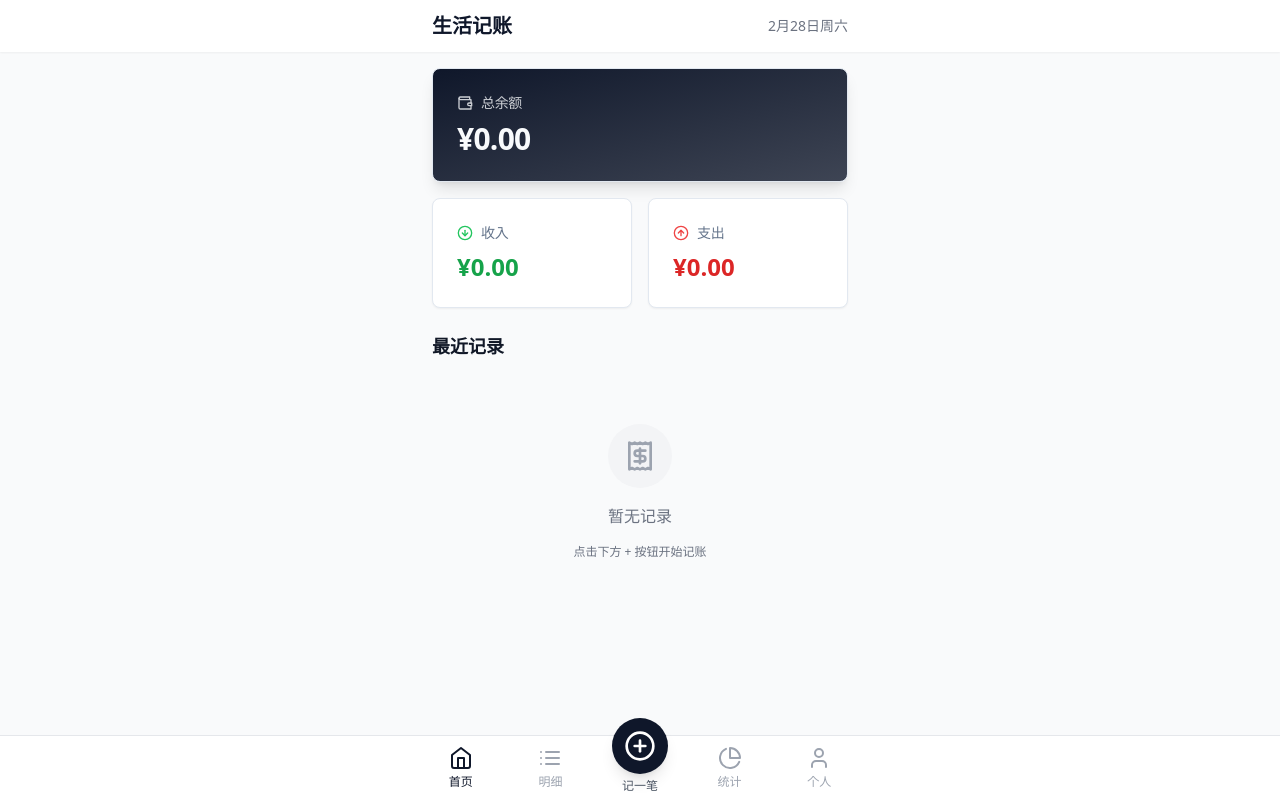
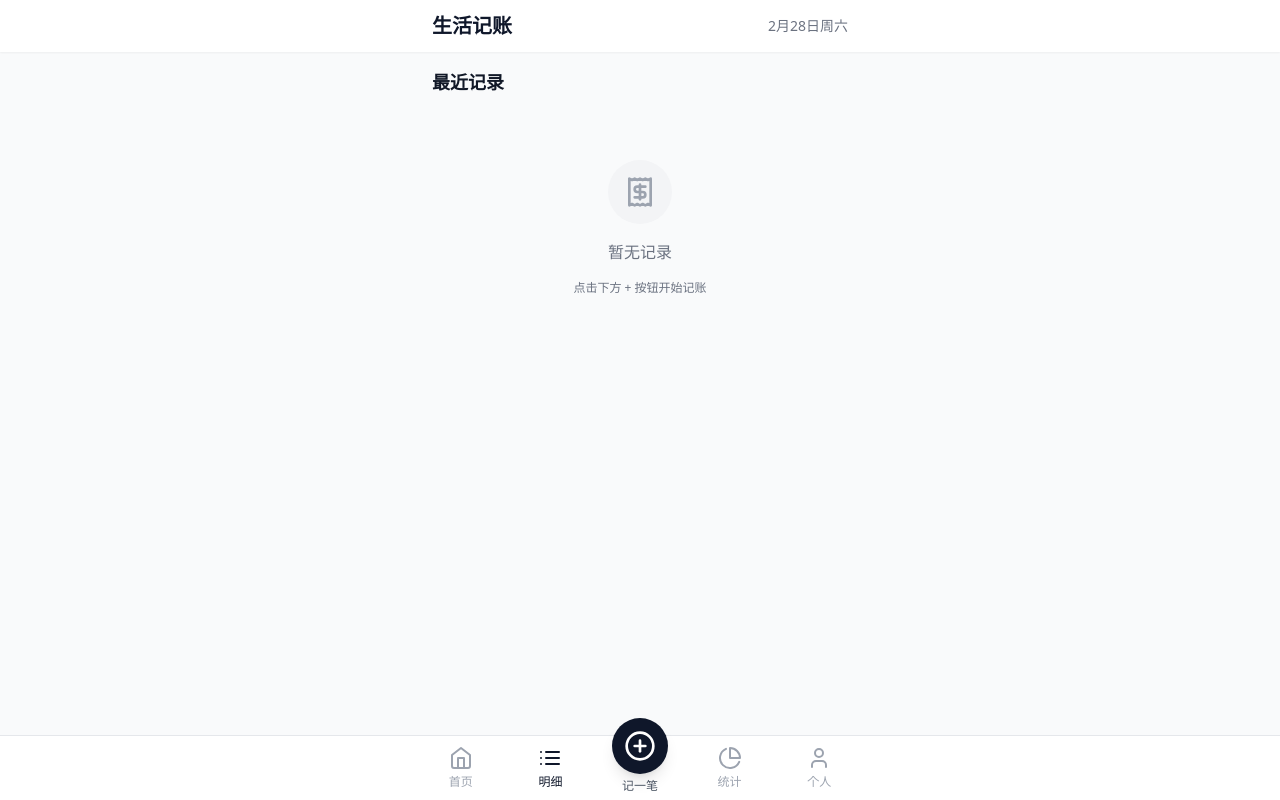
Before and after one commit to xumpxxhh/monai-application, a React (Vite) app in the folder apps/mark-live/: page /history in a window 1280 px wide. Built offline with nearby package versions, Linux system fonts and the light colour scheme.

Commit message:
feat(mark-live):tab切换改路由切换

```diff
--- a/apps/mark-live/package.json
+++ b/apps/mark-live/package.json
@@ -13,6 +13,7 @@
     "lucide-react": "^0.303.0",
     "react": "^18.2.0",
     "react-dom": "^18.2.0",
+    "react-router-dom": "^7.13.1",
     "recharts": "^3.7.0",
     "tailwindcss-animate": "^1.0.7",
     "ui": "workspace:^"
--- a/apps/mark-live/src/App.tsx
+++ b/apps/mark-live/src/App.tsx
@@ -1,77 +1,23 @@
-import { useState } from 'react'
-import { useTransactions } from './hooks/useTransactions'
+import { BrowserRouter, Routes, Route } from 'react-router-dom'
 import { Layout } from './components/Layout'
-import { Dashboard } from './components/Dashboard'
-import { TransactionList } from './components/TransactionList'
-import { AddTransactionForm } from './components/AddTransactionForm'
-import { Statistics } from './components/Statistics'
-import { Profile } from './components/Profile'
+import { HomePage } from './pages/HomePage'
+import { HistoryPage } from './pages/HistoryPage'
+import { AddPage } from './pages/AddPage'
+import { StatisticsPage } from './pages/StatisticsPage'
+import { ProfilePage } from './pages/ProfilePage'
 
 export default function App() {
-  const { transactions, categories, addTransaction, deleteTransaction, getSummary } =
-    useTransactions()
-  const [activeTab, setActiveTab] = useState<'home' | 'history' | 'add' | 'statistics' | 'profile'>(
-    'home',
-  )
-  const summary = getSummary()
-
-  const handleAddTransaction = (data: {
-    title: string
-    amount: number
-    categoryId: string
-    date: string
-    note?: string
-    type: 'income' | 'expense'
-  }) => {
-    addTransaction(data)
-    setActiveTab('home')
-  }
-
-  const renderContent = () => {
-    switch (activeTab) {
-      case 'home':
-        return (
-          <div className="space-y-6">
-            <Dashboard
-              income={summary.income}
-              expense={summary.expense}
-              balance={summary.balance}
-            />
-            <TransactionList
-              transactions={transactions.slice(0, 5)} // Show only recent 5
-              categories={categories}
-              onDelete={deleteTransaction}
-            />
-          </div>
-        )
-      case 'history':
-        return (
-          <TransactionList
-            transactions={transactions}
-            categories={categories}
-            onDelete={deleteTransaction}
-          />
-        )
-      case 'add':
-        return (
-          <AddTransactionForm
-            categories={categories}
-            onSubmit={handleAddTransaction}
-            onCancel={() => setActiveTab('home')}
-          />
-        )
-      case 'statistics':
-        return <Statistics transactions={transactions} categories={categories} />
-      case 'profile':
-        return <Profile />
-      default:
-        return null
-    }
-  }
-
   return (
-    <Layout activeTab={activeTab} onTabChange={setActiveTab}>
-      {renderContent()}
-    </Layout>
+    <BrowserRouter>
+      <Layout>
+        <Routes>
+          <Route path="/" element={<HomePage />} />
+          <Route path="/history" element={<HistoryPage />} />
+          <Route path="/add" element={<AddPage />} />
+          <Route path="/statistics" element={<StatisticsPage />} />
+          <Route path="/profile" element={<ProfilePage />} />
+        </Routes>
+      </Layout>
+    </BrowserRouter>
   )
 }
--- a/apps/mark-live/src/components/Layout.tsx
+++ b/apps/mark-live/src/components/Layout.tsx
@@ -1,13 +1,12 @@
 import { ReactNode } from 'react'
 import { Home, List, PlusCircle, User, PieChart } from 'lucide-react'
+import { NavLink } from 'react-router-dom'
 
 interface LayoutProps {
   children: ReactNode
-  activeTab: 'home' | 'history' | 'add' | 'statistics' | 'profile'
-  onTabChange: (tab: 'home' | 'history' | 'add' | 'statistics' | 'profile') => void
 }
 
-export function Layout({ children, activeTab, onTabChange }: LayoutProps) {
+export function Layout({ children }: LayoutProps) {
   return (
     <div className="flex flex-col h-screen bg-gray-50 text-gray-900 overflow-hidden">
       <header className="bg-white shadow-sm flex-none z-10">
@@ -29,55 +28,63 @@ export function Layout({ children, activeTab, onTabChange }: LayoutProps) {
 
       <nav className="flex-none bg-white border-t border-gray-200 pb-safe z-10">
         <div className="max-w-md mx-auto flex justify-around items-center h-16">
-          <button
-            onClick={() => onTabChange('home')}
-            className={`flex flex-col items-center justify-center w-full h-full space-y-1 ${
-              activeTab === 'home' ? 'text-primary' : 'text-gray-400 hover:text-gray-600'
-            }`}
+          <NavLink
+            to="/"
+            className={({ isActive }) =>
+              `flex flex-col items-center justify-center w-full h-full space-y-1 ${
+                isActive ? 'text-primary' : 'text-gray-400 hover:text-gray-600'
+              }`
+            }
           >
             <Home className="w-6 h-6" />
             <span className="text-xs">首页</span>
-          </button>
+          </NavLink>
 
-          <button
-            onClick={() => onTabChange('history')}
-            className={`flex flex-col items-center justify-center w-full h-full space-y-1 ${
-              activeTab === 'history' ? 'text-primary' : 'text-gray-400 hover:text-gray-600'
-            }`}
+          <NavLink
+            to="/history"
+            className={({ isActive }) =>
+              `flex flex-col items-center justify-center w-full h-full space-y-1 ${
+                isActive ? 'text-primary' : 'text-gray-400 hover:text-gray-600'
+              }`
+            }
           >
             <List className="w-6 h-6" />
             <span className="text-xs">明细</span>
-          </button>
+          </NavLink>
 
-          <button
-            onClick={() => onTabChange('add')}
+          <NavLink
+            to="/add"
             className="flex flex-col items-center justify-center w-full h-full -mt-6"
           >
             <div className="bg-primary text-white rounded-full p-3 shadow-lg hover:bg-primary/90 transition-colors">
               <PlusCircle className="w-8 h-8" />
             </div>
             <span className="text-xs mt-1 text-gray-600">记一笔</span>
-          </button>
+          </NavLink>
 
-          <button
-            onClick={() => onTabChange('statistics')}
-            className={`flex flex-col items-center justify-center w-full h-full space-y-1 ${
-              activeTab === 'statistics' ? 'text-primary' : 'text-gray-400 hover:text-gray-600'
-            }`}
+          <NavLink
+            to="/statistics"
+            className={({ isActive }) =>
+              `flex flex-col items-center justify-center w-full h-full space-y-1 ${
+                isActive ? 'text-primary' : 'text-gray-400 hover:text-gray-600'
+              }`
+            }
           >
             <PieChart className="w-6 h-6" />
             <span className="text-xs">统计</span>
-          </button>
+          </NavLink>
 
-          <button
-            onClick={() => onTabChange('profile')}
-            className={`flex flex-col items-center justify-center w-full h-full space-y-1 ${
-              activeTab === 'profile' ? 'text-primary' : 'text-gray-400 hover:text-gray-600'
-            }`}
+          <NavLink
+            to="/profile"
+            className={({ isActive }) =>
+              `flex flex-col items-center justify-center w-full h-full space-y-1 ${
+                isActive ? 'text-primary' : 'text-gray-400 hover:text-gray-600'
+              }`
+            }
           >
             <User className="w-6 h-6" />
             <span className="text-xs">个人</span>
-          </button>
+          </NavLink>
         </div>
       </nav>
     </div>
--- /dev/null
+++ b/apps/mark-live/src/pages/AddPage.tsx
@@ -0,0 +1,28 @@
+import { useNavigate } from 'react-router-dom'
+import { useTransactions } from '../hooks/useTransactions'
+import { AddTransactionForm } from '../components/AddTransactionForm'
+
+export function AddPage() {
+  const { categories, addTransaction } = useTransactions()
+  const navigate = useNavigate()
+
+  const handleAddTransaction = (data: {
+    title: string
+    amount: number
+    categoryId: string
+    date: string
+    note?: string
+    type: 'income' | 'expense'
+  }) => {
+    addTransaction(data)
+    navigate('/')
+  }
+
+  return (
+    <AddTransactionForm
+      categories={categories}
+      onSubmit={handleAddTransaction}
+      onCancel={() => navigate('/')}
+    />
+  )
+}
--- /dev/null
+++ b/apps/mark-live/src/pages/HistoryPage.tsx
@@ -0,0 +1,14 @@
+import { useTransactions } from '../hooks/useTransactions'
+import { TransactionList } from '../components/TransactionList'
+
+export function HistoryPage() {
+  const { transactions, categories, deleteTransaction } = useTransactions()
+
+  return (
+    <TransactionList
+      transactions={transactions}
+      categories={categories}
+      onDelete={deleteTransaction}
+    />
+  )
+}
--- /dev/null
+++ b/apps/mark-live/src/pages/HomePage.tsx
@@ -0,0 +1,19 @@
+import { useTransactions } from '../hooks/useTransactions'
+import { Dashboard } from '../components/Dashboard'
+import { TransactionList } from '../components/TransactionList'
+
+export function HomePage() {
+  const { transactions, categories, deleteTransaction, getSummary } = useTransactions()
+  const summary = getSummary()
+
+  return (
+    <div className="space-y-6">
+      <Dashboard income={summary.income} expense={summary.expense} balance={summary.balance} />
+      <TransactionList
+        transactions={transactions.slice(0, 5)} // Show only recent 5
+        categories={categories}
+        onDelete={deleteTransaction}
+      />
+    </div>
+  )
+}
--- /dev/null
+++ b/apps/mark-live/src/pages/ProfilePage.tsx
@@ -0,0 +1,5 @@
+import { Profile } from '../components/Profile'
+
+export function ProfilePage() {
+  return <Profile />
+}
--- /dev/null
+++ b/apps/mark-live/src/pages/StatisticsPage.tsx
@@ -0,0 +1,8 @@
+import { useTransactions } from '../hooks/useTransactions'
+import { Statistics } from '../components/Statistics'
+
+export function StatisticsPage() {
+  const { transactions, categories } = useTransactions()
+
+  return <Statistics transactions={transactions} categories={categories} />
+}
```
Also changed, not shown: 1 other file (tests, documents, lock files or other folders).
